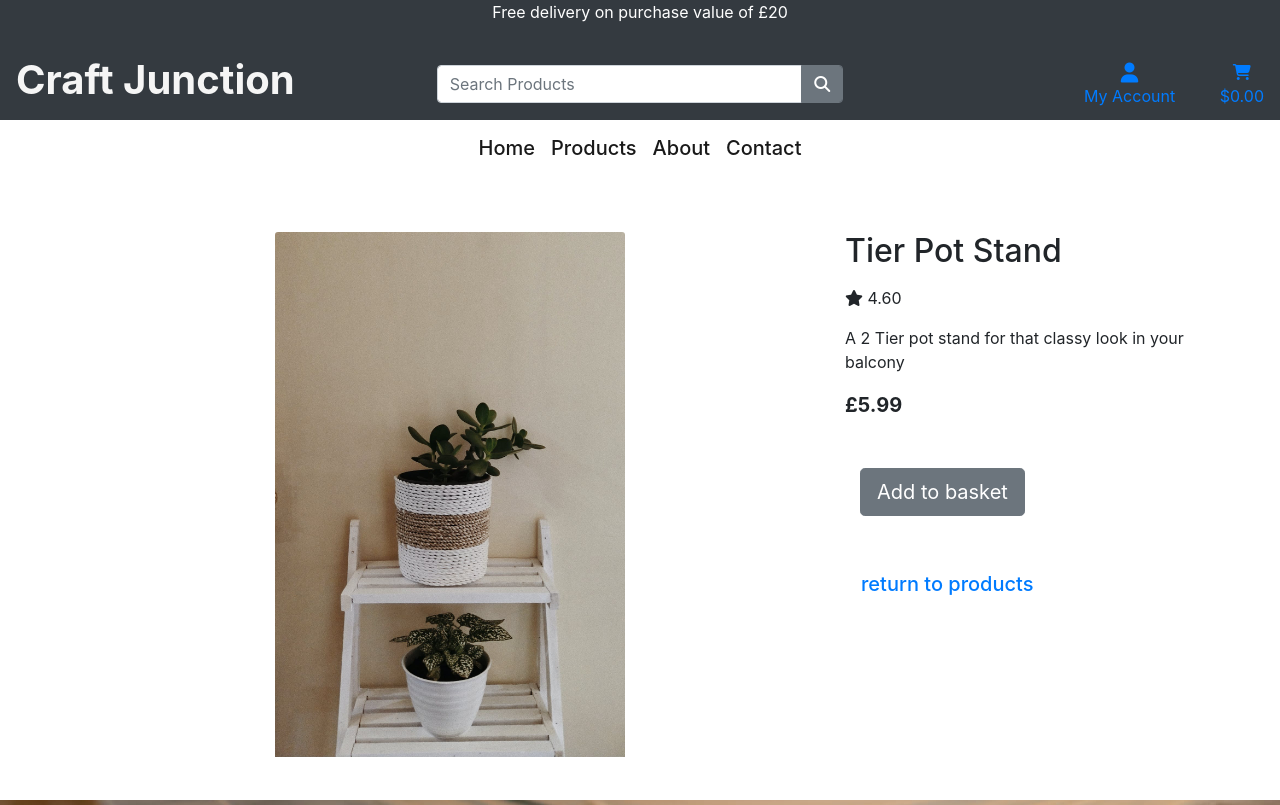
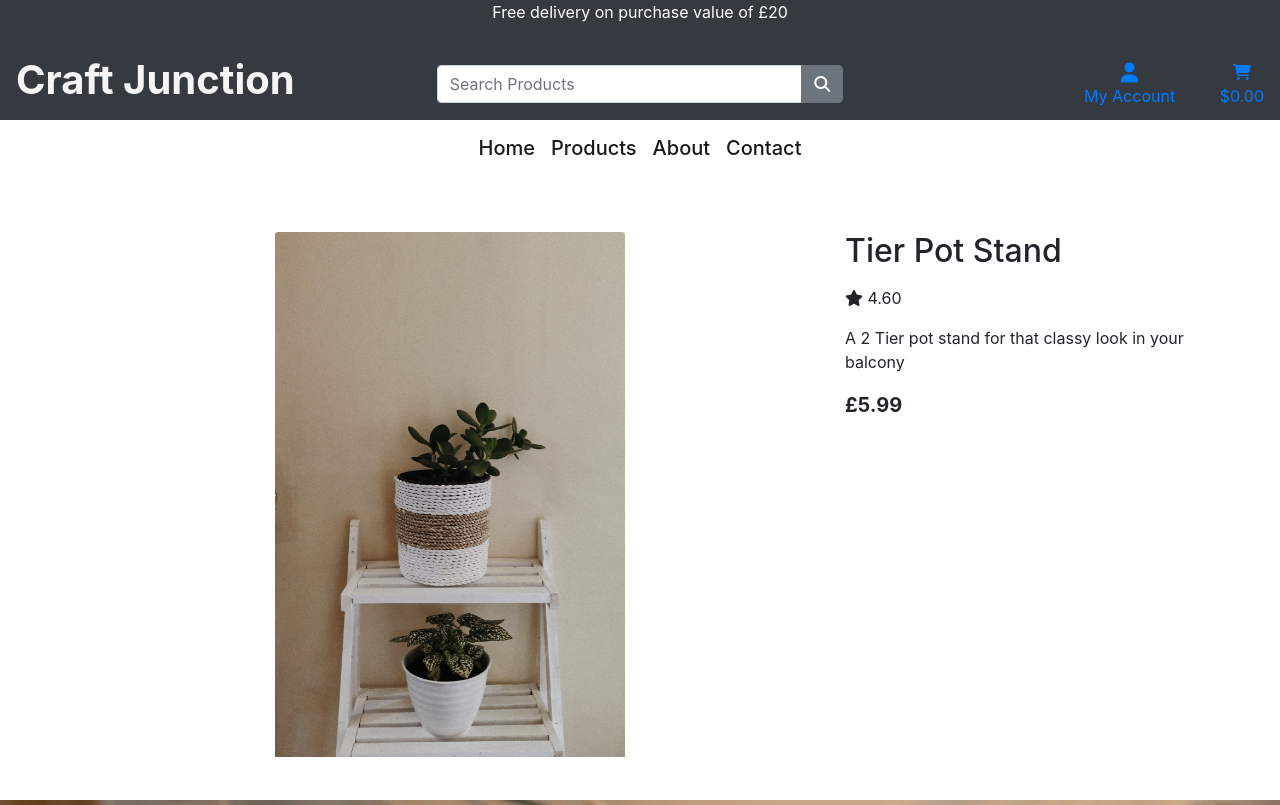
Before and after one commit to msnirmal/Portfolio5, a Django app: page /products/1 in a window 1280 px wide. Run offline with Django 3.2, Linux system fonts and the light colour scheme; data comes from the database, SQL or seed files in the repository; some libraries are stand-ins or nearby versions.

Commit message:
cart page work in progress

```diff
--- a/products/templates/products/product_detail.html
+++ b/products/templates/products/product_detail.html
@@ -26,13 +26,11 @@
                     <p class="mt-3"><i class="fa-solid fa-star"></i> {{ product.rating }}</p>
                     <p class="mt-3">{{ product.description }}</p>
                     <p class="lead mb-0 text-left font-weight-bold">£{{ product.price }}</p>
-                    <div class="col-12 text-end my-5"><button type="button" class="btn btn-secondary btn-lg">Add to
-                        basket</button></div>
-                    <a class="nav-link" href="{% url 'products' %}"><h5>return to products</h5></a>
 
                     </div>
                 </div>
             </div>
+        </div>
 
 
 {% endblock %}
```
